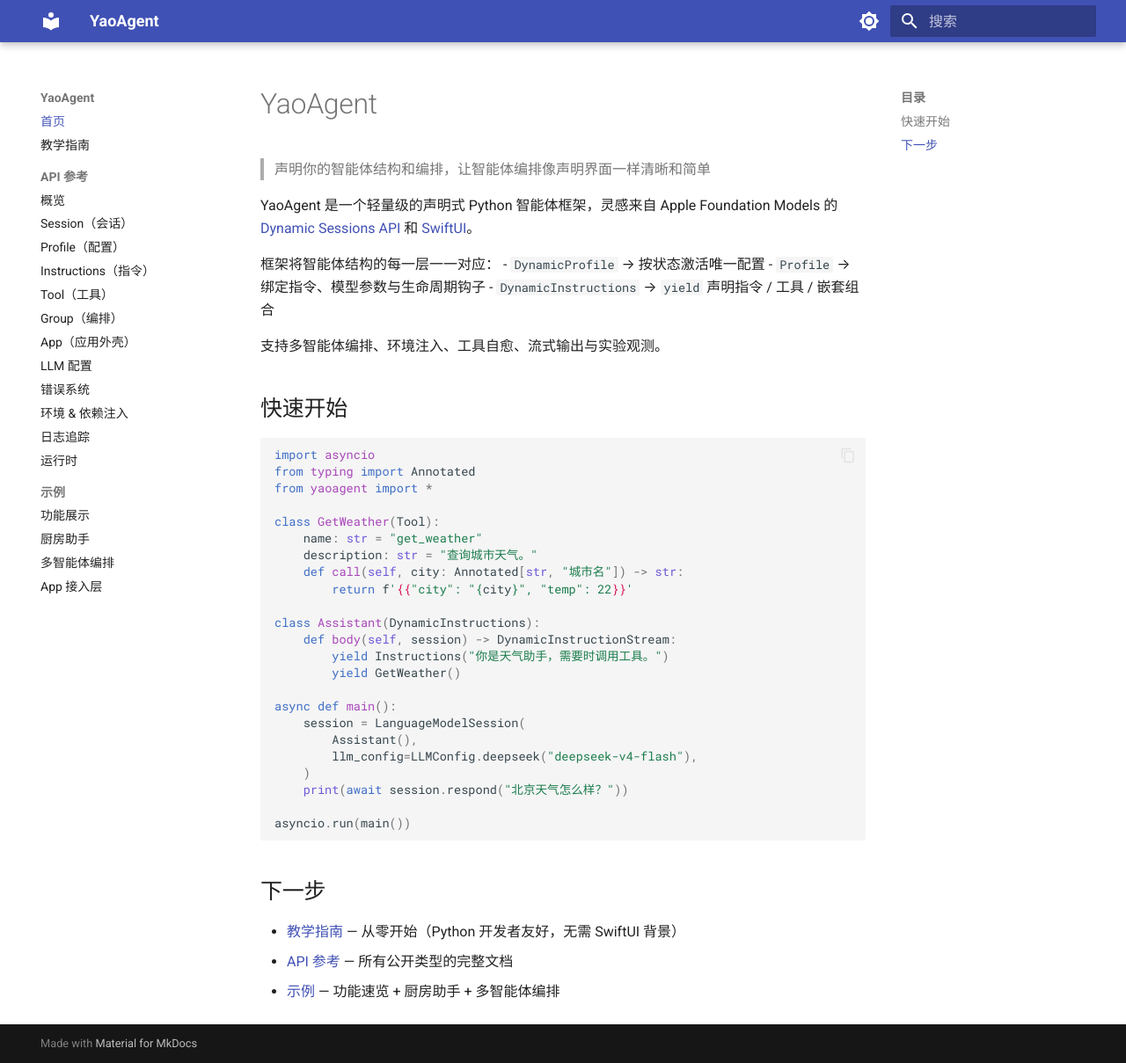
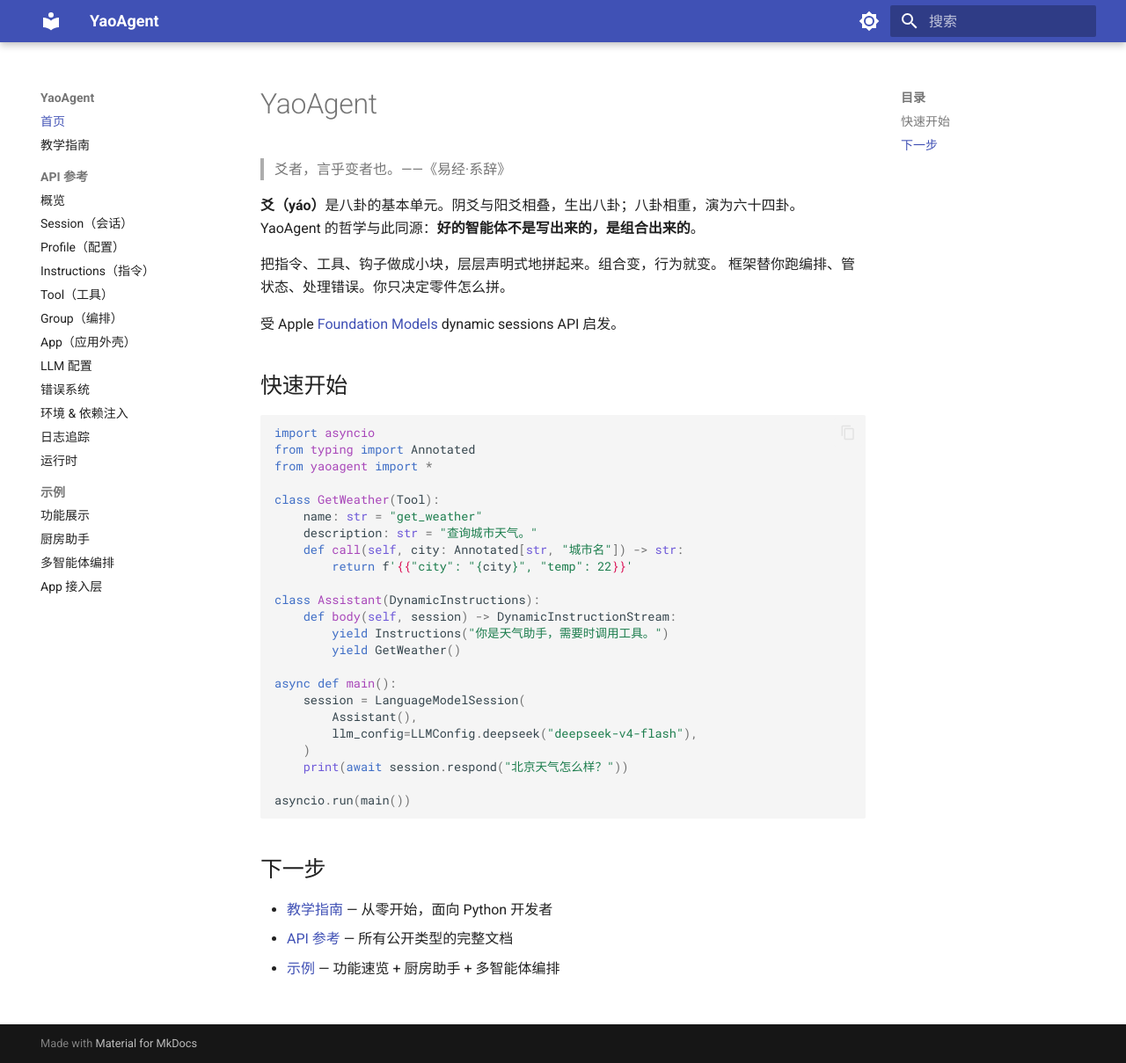
Before and after one commit to HawkonLi/yao_agent, an MkDocs documentation site: the page built from docs/index.md, in a window 1280 px wide and 1209 px high. Shown: the whole window at 88% size. Built offline with MkDocs 1.6.1 and Material for MkDocs 9.7.7, drawn with Linux system fonts in a browser that asks for light colours.

Commit message:
Intro: drop SwiftUI references, explain 爻 (yáo) origin story
- README: yáo = trigram unit; agents = composition, not coding
- docs/index.md, docs/GUIDE.md: same story, zero SwiftUI assumed

"YaoAgent is named after 爻 (yáo), the basic unit of the Eight Trigrams.
Just as two trigrams combine to form 64 hexagrams, small agent pieces
combine into complex behaviors. You compose, the framework runs."

```diff
--- a/docs/index.md
+++ b/docs/index.md
@@ -1,17 +1,14 @@
 # YaoAgent
 
-> 声明你的智能体结构和编排，让智能体编排像声明界面一样清晰和简单
+> 爻者，言乎变者也。——《易经·系辞》
 
-YaoAgent 是一个轻量级的声明式 Python 智能体框架，灵感来自 Apple Foundation Models 的
-[Dynamic Sessions API](https://developer.apple.com/documentation/foundationmodels/composing-dynamic-sessions-with-instructions-and-profiles)
-和 [SwiftUI](https://developer.apple.com/documentation/SwiftUI)。
+**爻（yáo）**是八卦的基本单元。阴爻与阳爻相叠，生出八卦；八卦相重，演为六十四卦。
+YaoAgent 的哲学与此同源：**好的智能体不是写出来的，是组合出来的**。
 
-框架将智能体结构的每一层一一对应：
-- `DynamicProfile` → 按状态激活唯一配置
-- `Profile` → 绑定指令、模型参数与生命周期钩子
-- `DynamicInstructions` → `yield` 声明指令 / 工具 / 嵌套组合
+把指令、工具、钩子做成小块，层层声明式地拼起来。组合变，行为就变。
+框架替你跑编排、管状态、处理错误。你只决定零件怎么拼。
 
-支持多智能体编排、环境注入、工具自愈、流式输出与实验观测。
+受 Apple [Foundation Models](https://developer.apple.com/documentation/foundationmodels/composing-dynamic-sessions-with-instructions-and-profiles) dynamic sessions API 启发。
 
 ## 快速开始
 
@@ -43,6 +40,6 @@
 
 ## 下一步
 
-- [教学指南](GUIDE.md) — 从零开始（Python 开发者友好，无需 SwiftUI 背景）
+- [教学指南](GUIDE.md) — 从零开始，面向 Python 开发者
 - [API 参考](api/index.md) — 所有公开类型的完整文档
 - [示例](example.md) — 功能速览 + 厨房助手 + 多智能体编排
```
Also changed, not shown: README.md (+12 -7 lines), docs/GUIDE.md (+7 -6 lines).
